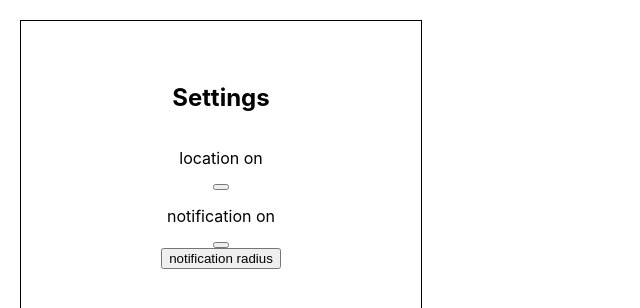
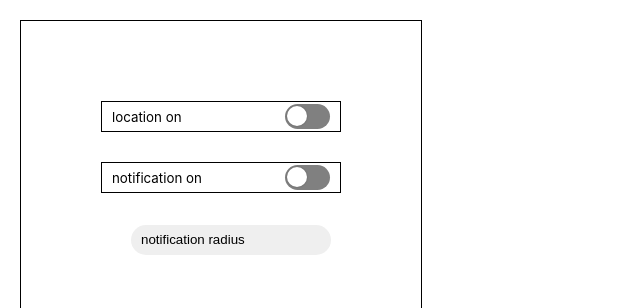
Before and after one commit to PierDavis/spec-capstone, a React (Create React App) app in the folder travl/: page /settings in a window 1280 px wide. Shown: the top 308 px of the page, without its empty margins (0-640 px from the left). Built offline with nearby package versions, Linux system fonts and the light colour scheme.

Commit message:
progress

```diff
--- a/travl/src/App.css
+++ b/travl/src/App.css
@@ -150,6 +150,7 @@ button[type=log-in]{
   place-items: center;
   font-size: smaller;
   text-align: center;
+
 }
 
 .sign-up-text {
@@ -157,9 +158,14 @@ button[type=log-in]{
   place-items: center;
   font-size: smaller;
   text-align: center;
+
 }
+
 a {
   color: black;
+  text-decoration: none;
+  font-weight: 500;
+  font-size: smaller;
 }
 
 .brand {
@@ -293,3 +299,83 @@ button[type=submit]{
 .react-switch-checkbox:checked + .react-switch-label {
   background: #06D6A0;
   }
+
+  .settings-dropdown {
+  border-radius: 50px;
+  width: 300px;
+  height: 33px;
+  border: none;
+  text-align: center;
+  color: black;
+  justify-content: center;
+  place-items: center;
+  align-items:center;
+  margin: 10px;
+  }
+
+.main-settings {
+  width: 300px;
+  height: 550px;
+  border: 1pt solid black;
+  padding: 50px;
+  margin: 20px;
+
+  /* display: inline-block; */
+  /* vertical-align: center; */
+  flex-direction: column;
+  align-items: center;
+  margin: 20px;
+
+}
+
+.settings {
+  display: flex;
+  flex-direction: row;
+  margin-top:50px;
+  margin: 30px;
+  font-size: smaller;
+  border-style: solid;
+  border-width: 1px;
+  /* border-radius: 50px; */
+  place-items: center;
+  padding: 2px 10px 2px 10px;
+  justify-content: space-between;
+
+
+
+
+  /* border-radius: 50px;
+  width: 80px;
+  height: 33px;
+  border: none;
+  text-align: center;
+  color: black;
+  justify-content: center;
+  place-items: center;
+  align-items:center;
+  margin: 10px; */
+  }
+
+  .settings-dropdown {
+  display: flex;
+  /* vertical-align: center; */
+  /* text-align: center; */
+  /* color: black; */
+  /* justify-content: center; */
+  /* place-items: center; */
+  /* align-items:center;
+  margin: 10px; */
+  }
+
+  button[type=dropdown]{
+    border-radius: 50px;
+    width: 200px;
+    height:30px;
+    border: none;
+    text-align: center;
+    color: black;
+    display: grid;
+    place-items: center;
+    font-size: smaller;
+    /* text-align: center; */
+  }
--- a/travl/src/components/Settings.js
+++ b/travl/src/components/Settings.js
@@ -3,33 +3,30 @@ import React from 'react';
 //import Switch from "react-switch";
 
 
-function Settings() {
-    return (
-        <div id='settings' className="notifications">
+// function Settings() {
+//     return (
+//         <div id='settings' className="notifications">
 
-            <h2>Settings</h2>
+//             <h2>Settings</h2>
 
-            <p>location on</p>
-            <button></button>
-            {/* <div className="toggleWrapper">
-            <input type="checkbox" name="toggle1" className="mobileToggle" id="toggle1" checked/>
-        <label for="toggle1"></label>
-        </div> */}
-        {/* <Switch {...label} defaultChecked />
-<Switch {...label} /> */}
-            <p>notification on</p>
-            <button></button>
+//             <p>location on</p>
+//             <button></button>
+//             <p>notification on</p>
+//             <button></button>
 
-            <button type='dropdown'>notification radius</button>
+//             <button type='dropdown'>notification radius</button>
 
-        </div>
-    )
-}
+//         </div>
+//     )
+// }
 
 const Setting = ({ isOn, handleToggle }) => {
     return (
       <>
-        <input
+      <div className='main-settings'>
+
+        <div className='settings'>location on
+        <input className='toggle'
           checked={isOn}
           onChange={handleToggle}
           className="react-switch-checkbox"
@@ -42,7 +39,31 @@ const Setting = ({ isOn, handleToggle }) => {
         >
           <span className={`react-switch-button`} />
         </label>
+        </div>
+        <div className='settings'>notification on
+        <input className='toggle'
+          checked={isOn}
+          onChange={handleToggle}
+          className="react-switch-checkbox"
+          id={`react-switch-new`}
+          type="checkbox"
+        />
+        <label
+          className="react-switch-label"
+          htmlFor={`react-switch-new`}
+        >
+          <span className={`react-switch-button`} />
+        </label>
+        </div>
+        <div className='settings-dropdown'>
+        <button type='dropdown' className='settings'>notification radius</button>
+        </div>
+
+      </div>
       </>
+
+
+
     );
   };
 
@@ -52,5 +73,5 @@ const Setting = ({ isOn, handleToggle }) => {
   htmlFor={`react-switch-new`}
 ></label>
 
-export default Settings;
+export default Setting;
 // export function Setting ()
```
